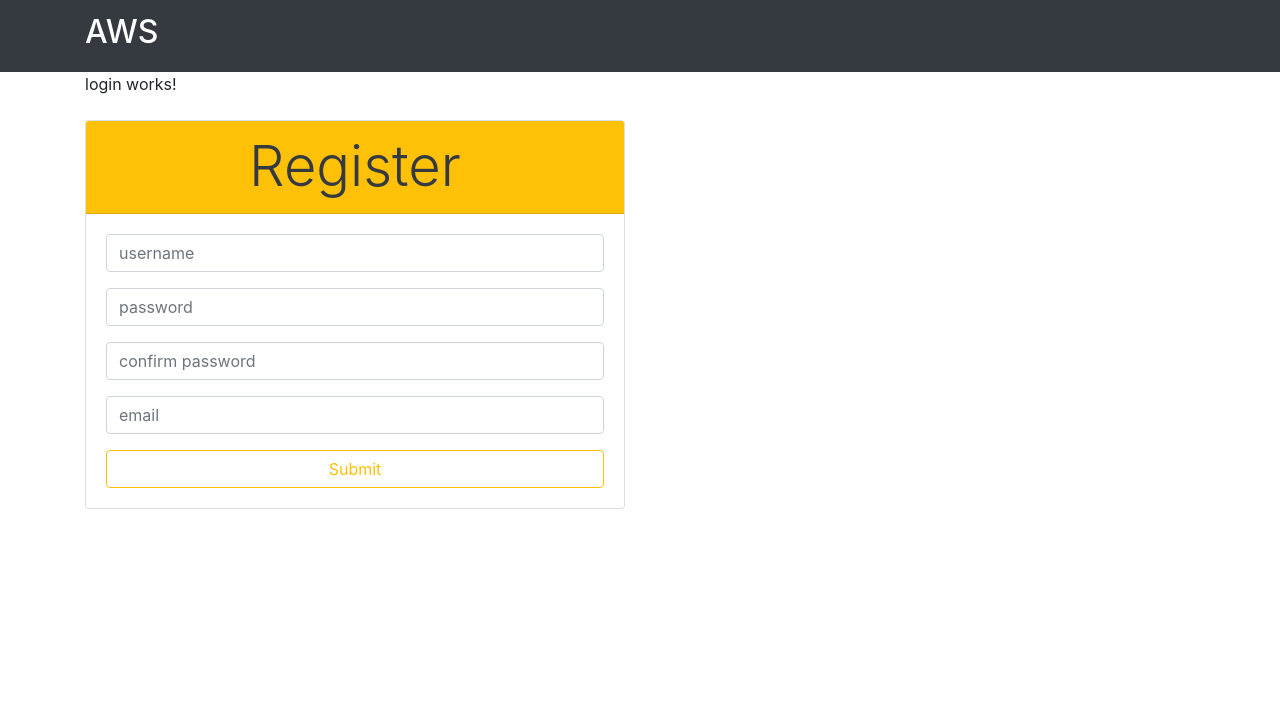
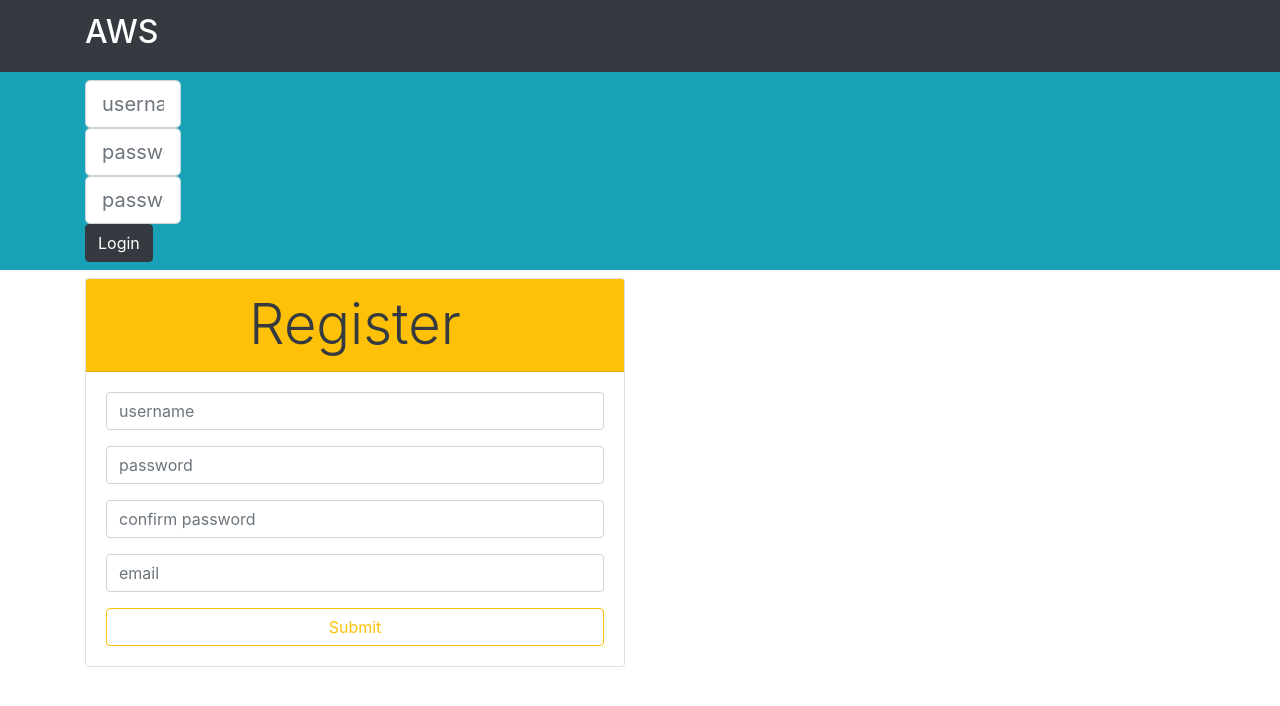
Before and after one commit to MukeshKumar101/aws-security-demo, an Angular app: page / in a window 1280 px wide. Shown: the top 706 px of the page. Built offline with nearby package versions, Linux system fonts and the light colour scheme.

Commit message:
added login and registration form

```diff
--- a/src/app/auth/login/login.component.html
+++ b/src/app/auth/login/login.component.html
@@ -1 +1,34 @@
-<p>login works!</p>
+<section class="py-2 bg-info">
+  <div class="container">
+    <div class="row">
+      <form [formGroup]="loginForm" (ngSubmit)="onLogin()">
+        <div class="col-md-4">
+          <input
+            type="text"
+            class="form-control form-control-lg"
+            placeholder="username"
+            formControlName="username"
+          />
+        </div>
+        <div class="col-md-4">
+          <input
+            type="password"
+            class="form-control form-control-lg"
+            placeholder="password"
+            formControlName="password"
+          />
+        </div>
+        <div class="col-md-4">
+          <input
+            type="password"
+            class="form-control form-control-lg"
+            placeholder="password"
+          />
+        </div>
+        <div class="col-md-4">
+          <div class="btn btn-dark" type="submit">Login</div>
+        </div>
+      </form>
+    </div>
+  </div>
+</section>
--- a/src/app/auth/login/login.component.ts
+++ b/src/app/auth/login/login.component.ts
@@ -1,15 +1,26 @@
 import { Component, OnInit } from '@angular/core';
+import { FormGroup, FormControl, Validators } from '@angular/forms';
 
 @Component({
   selector: 'app-login',
   templateUrl: './login.component.html',
-  styleUrls: ['./login.component.css']
+  styleUrls: ['./login.component.css'],
 })
 export class LoginComponent implements OnInit {
+  loginForm: FormGroup;
 
-  constructor() { }
+  constructor() {}
 
   ngOnInit(): void {
+    let username: string = '';
+    let password: string = '';
+    this.loginForm = new FormGroup({
+      username: new FormControl(username, Validators.required),
+      password: new FormControl(password, Validators.required),
+    });
   }
 
+  onLogin() {
+    console.log('logged');
+  }
 }
--- a/src/app/auth/register/register.component.html
+++ b/src/app/auth/register/register.component.html
@@ -3,7 +3,7 @@
     <div class="display-4">Register</div>
   </div>
   <div class="card-body">
-    <form [formGroup]="userForm" (ngSubmit)="onSubmit()">
+    <form [formGroup]="userForm" (ngSubmit)="onRegister()">
       <div class="form-group">
         <input
           type="text"
--- a/src/app/auth/register/register.component.ts
+++ b/src/app/auth/register/register.component.ts
@@ -24,7 +24,7 @@ export class RegisterComponent implements OnInit {
     });
   }
 
-  onSubmit() {
+  onRegister() {
     console.log('registered');
   }
 }
--- a/src/app/home/home.component.html
+++ b/src/app/home/home.component.html
@@ -1,7 +1,5 @@
 <section>
-  <div class="container">
-    <app-login></app-login>
-  </div>
+  <app-login></app-login>
 </section>
 
 <section class="py-2">
```
